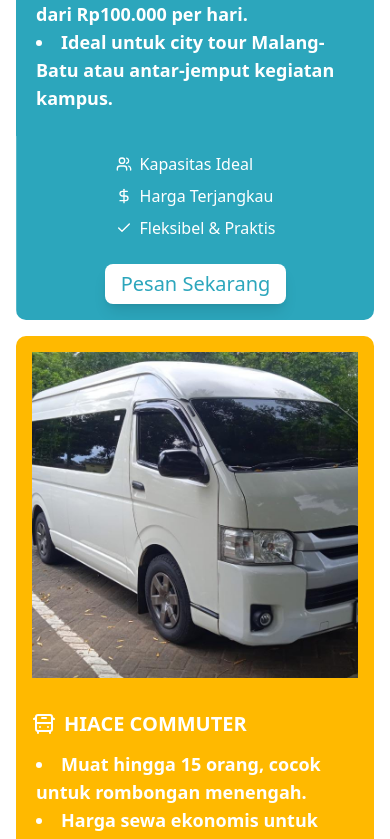
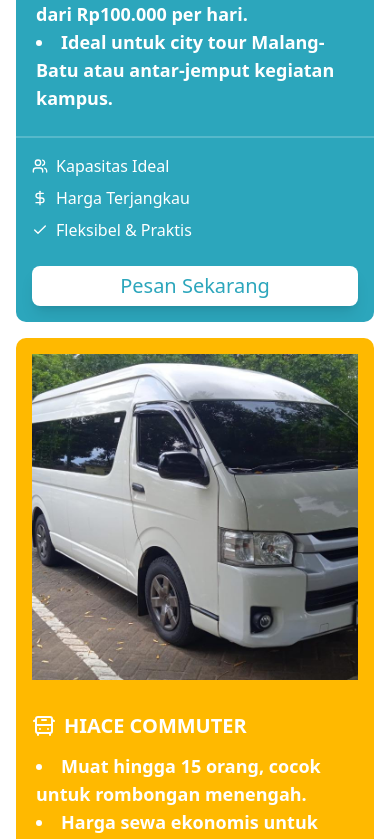
Before and after one commit to Transpoofficial/WebTranspo, a Next.js app: page /dashboard in a window 390 px wide. Shown: the part 880-1719 px from the top of the page. Built offline with nearby package versions, Linux system fonts and the light colour scheme; no server answers.

Commit message:
style: update order button styling for better responsiveness and adjust dashboard layout

```diff
--- a/src/app/components/order-button.tsx
+++ b/src/app/components/order-button.tsx
@@ -43,7 +43,7 @@
         <Button
           size="lg"
           className={cn(
-            "py-2 px-4 text-xl w-min bg-white hover:bg-gray-100 shadow-lg",
+            "py-2 px-4 text-xl w-full md:w-min bg-white hover:bg-gray-100 shadow-lg ",
             { [textColor as string]: textColor }
           )}
           onClick={handleOrderClick}
--- a/src/app/dashboard/page.tsx
+++ b/src/app/dashboard/page.tsx
@@ -1,10 +1,8 @@
 "use client";
-import { signOut } from "next-auth/react";
 import { useSession } from "next-auth/react";
 import { useEffect, useState } from "react";
 import { useRouter } from "next/navigation";
 import Image from "next/image";
-import Link from "next/link";
 import servicesData from "@/data/services.json";
 import OrderButton from "../components/order-button";
 import { Users, DollarSign, Check, BusFront } from "lucide-react";
@@ -77,10 +75,6 @@
 
     fetchDashboardData();
   }, [session, router]);
-
-  const handleSignOut = () => {
-    signOut();
-  };
 
   // Format departure date from the nearest order
   const formatOrderDate = (order: NearestOrder) => {
@@ -263,8 +257,8 @@
                 </div>
 
                 {/* Right section - Features */}
-                <div className="border-l border-white/20 p-4">
-                  <div className="flex flex-col h-full justify-center gap-4 items-center">
+                <div className="border-t-2 md:border-l-2 border-white/20 p-4">
+                  <div className="flex flex-col h-full justify-center gap-4 md:items-center">
                     <div>
                       {service.pros.slice(0, 3).map((pro, i) => (
                         <div
@@ -296,15 +290,6 @@
             </div>
           ))}
         </div>
-
-        <div className="text-right">
-          <button
-            onClick={handleSignOut}
-            className="text-gray-500 hover:text-gray-700 underline"
-          >
-            Keluar dari akun
-          </button>
-        </div>
       </div>
     </>
   );
```
